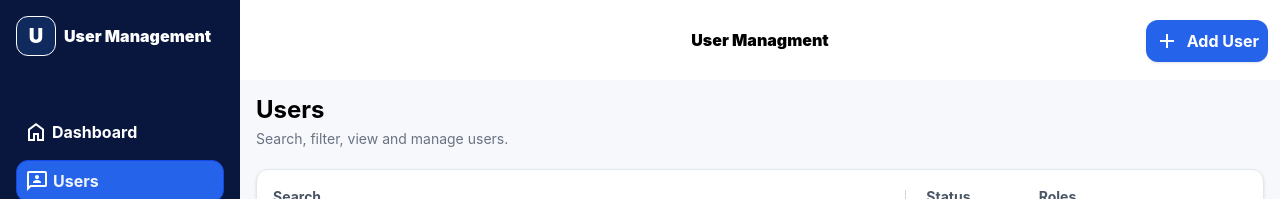
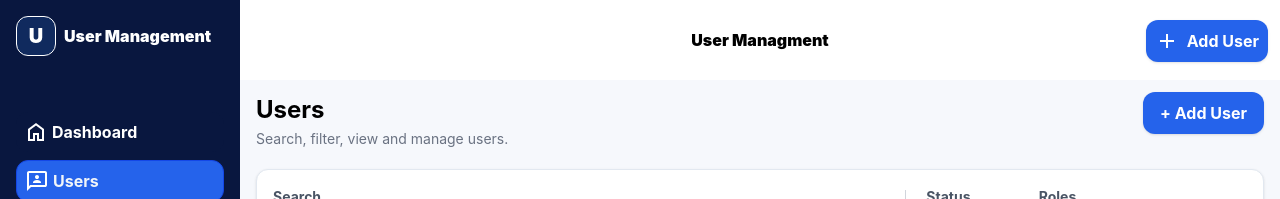
Before and after one commit to Amirparsa-g/React-Users-Panel, a React (Vite) app: page /users in a window 1280 px wide. Shown: the top 199 px of the page. Built offline with nearby package versions, Linux system fonts and the light colour scheme; no server answers.

Commit message:
feat : added a add user link in the users page header

```diff
--- a/src/pages/UsersPage.tsx
+++ b/src/pages/UsersPage.tsx
@@ -112,9 +112,27 @@ const UsersPage = ({
 
   return (
     <div className="flex flex-col flex-wrap w-full">
-      <div className="mb-5">
-        <h2 className="font-bold text-header2">Users</h2>
-        <p className="caption">Search, filter, view and manage users.</p>
+      <div className="mb-5 flex justify-between">
+        <div>
+          <h2 className="font-bold text-header2">Users</h2>
+          <p className="caption">Search, filter, view and manage users.</p>
+        </div>
+        <Buttons
+          comp="link"
+          buttonType="primary"
+          navigation="/users/new"
+          more="md:hidden w-fit"
+        >
+          +
+        </Buttons>
+        <Buttons
+          comp="link"
+          buttonType="primary"
+          navigation="/users/new"
+          more="hidden md:flex w-fit"
+        >
+          + Add User
+        </Buttons>
       </div>
       <div className="w-full flex flex-col gap-4 md:flex-row md:gap-3 md:items-start bg-white userStats-card mb-5">
         <div className="md:w-8/12">
```
